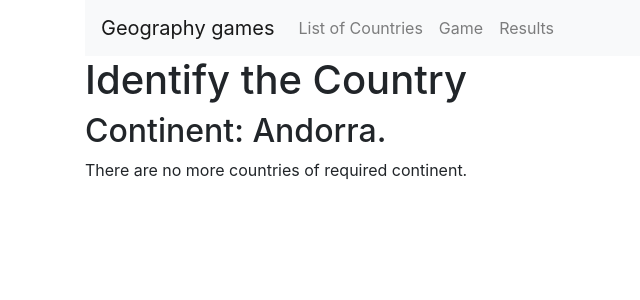
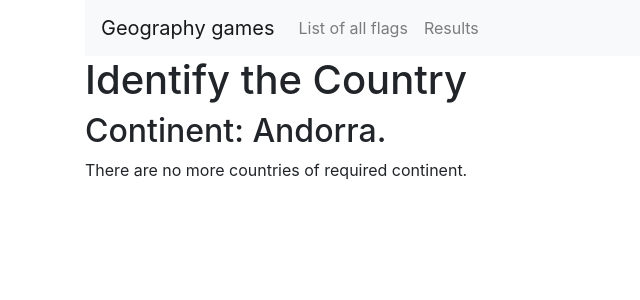
Before and after one commit to DmytroChebruchan/flags_game, a Django app: a page that uses templates/nav_bar.html in a window 1280 px wide. Shown: the top 300 px of the page, without its empty margins (0-640 px from the left). Run offline with Django 4.2, Linux system fonts and the light colour scheme; data comes from the database, SQL or seed files in the repository; both versions use the stored data as it was after the commit; data that the repository does not hold is empty; some libraries are stand-ins or nearby versions.

Commit message:
refactoring

```diff
--- a/templates/nav_bar.html
+++ b/templates/nav_bar.html
@@ -11,10 +11,7 @@
         <ul class="navbar-nav mr-auto">
             <li class="nav-item">
                 <a class="nav-link" href="/list_of_countries">List of
-                    Countries</a>
-            </li>
-            <li class="nav-item">
-                <a class="nav-link" href="/game/">Game</a>
+                    all flags</a>
             </li>
             <li class="nav-item">
                 <a class="nav-link" href="/results">Results</a>
```
Also changed, not shown: db.sqlite3.
